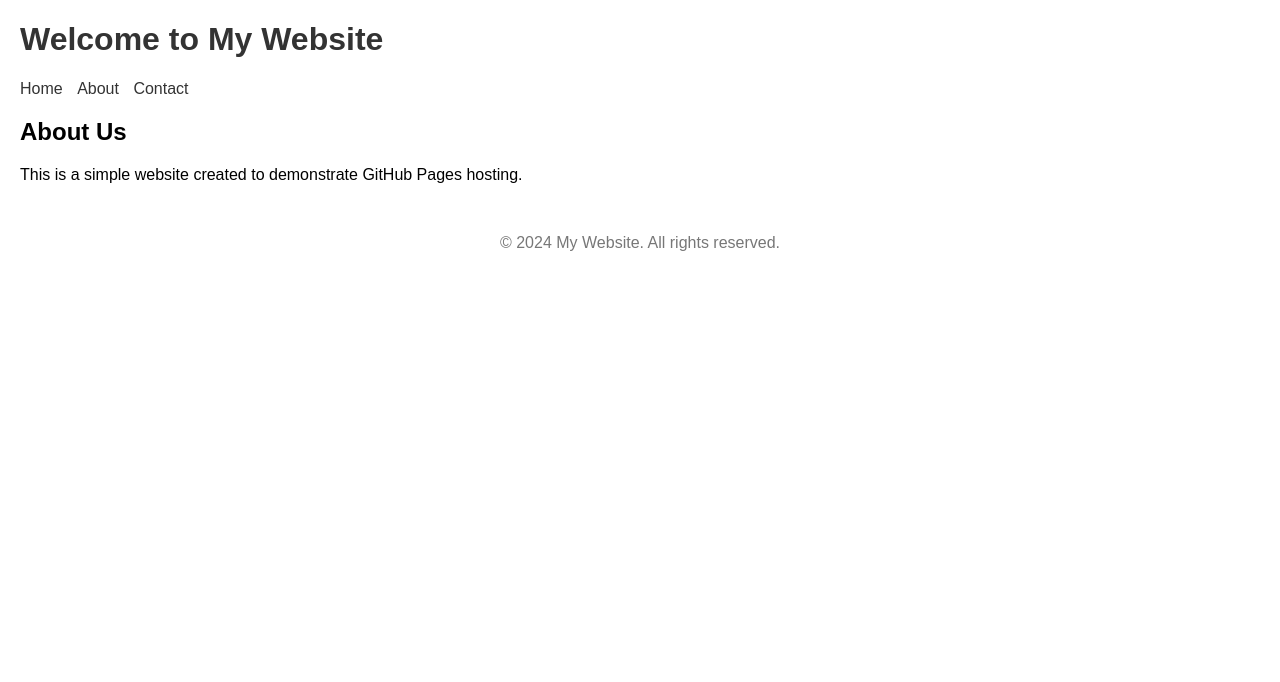
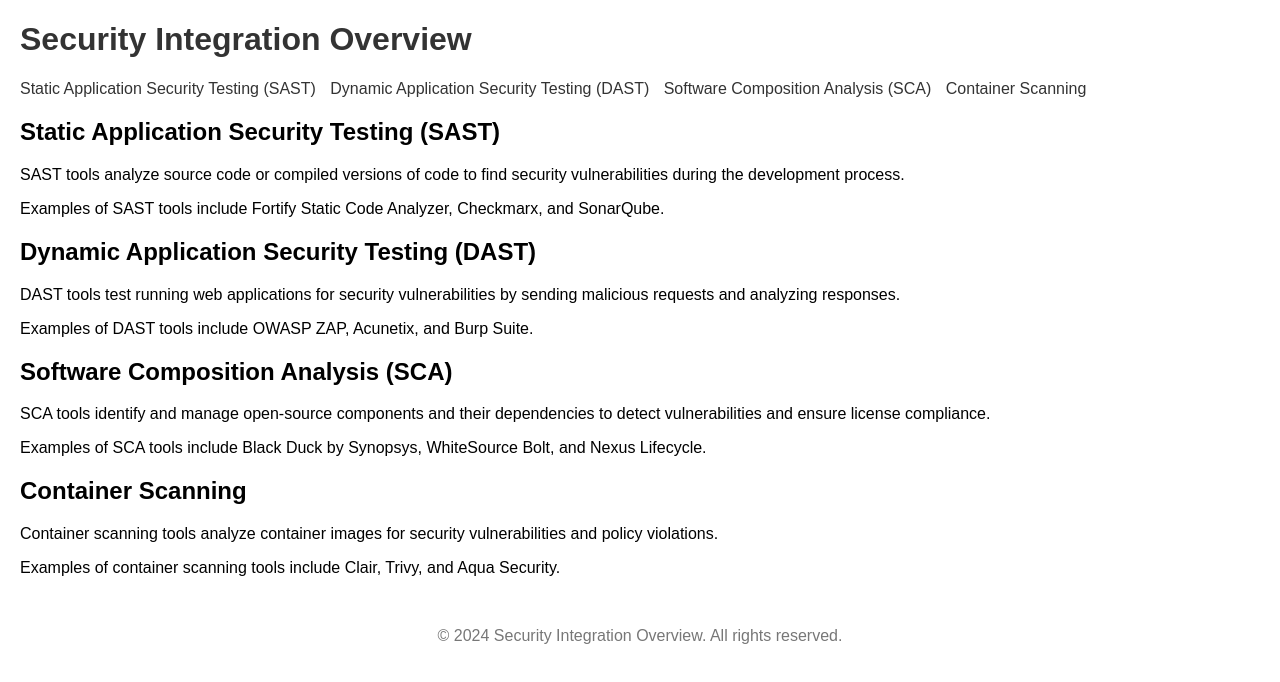
Before and after one commit to aanaberu/Tools-list-for-DevOps-in-Security-and-Compliance-area, a plain HTML site: page index.html in a window 1280 px wide. Drawn offline with Linux system fonts and the light colour scheme.

Commit message:
Update for security releated area

```diff
--- a/index.html
+++ b/index.html
@@ -3,28 +3,45 @@
 <head>
     <meta charset="UTF-8">
     <meta name="viewport" content="width=device-width, initial-scale=1.0">
-    <title>My Website</title>
+    <title>Security Integration Overview</title>
     <link rel="stylesheet" href="styles.css">
 </head>
 <body>
     <header>
-        <h1>Welcome to My Website</h1>
+        <h1>Security Integration Overview</h1>
     </header>
     <nav>
         <ul>
-            <li><a href="#">Home</a></li>
-            <li><a href="#">About</a></li>
-            <li><a href="#">Contact</a></li>
+            <li><a href="#sast">Static Application Security Testing (SAST)</a></li>
+            <li><a href="#dast">Dynamic Application Security Testing (DAST)</a></li>
+            <li><a href="#sca">Software Composition Analysis (SCA)</a></li>
+            <li><a href="#container">Container Scanning</a></li>
         </ul>
     </nav>
     <main>
-        <section>
-            <h2>About Us</h2>
-            <p>This is a simple website created to demonstrate GitHub Pages hosting.</p>
+        <section id="sast">
+            <h2>Static Application Security Testing (SAST)</h2>
+            <p>SAST tools analyze source code or compiled versions of code to find security vulnerabilities during the development process.</p>
+            <p>Examples of SAST tools include Fortify Static Code Analyzer, Checkmarx, and SonarQube.</p>
+        </section>
+        <section id="dast">
+            <h2>Dynamic Application Security Testing (DAST)</h2>
+            <p>DAST tools test running web applications for security vulnerabilities by sending malicious requests and analyzing responses.</p>
+            <p>Examples of DAST tools include OWASP ZAP, Acunetix, and Burp Suite.</p>
+        </section>
+        <section id="sca">
+            <h2>Software Composition Analysis (SCA)</h2>
+            <p>SCA tools identify and manage open-source components and their dependencies to detect vulnerabilities and ensure license compliance.</p>
+            <p>Examples of SCA tools include Black Duck by Synopsys, WhiteSource Bolt, and Nexus Lifecycle.</p>
+        </section>
+        <section id="container">
+            <h2>Container Scanning</h2>
+            <p>Container scanning tools analyze container images for security vulnerabilities and policy violations.</p>
+            <p>Examples of container scanning tools include Clair, Trivy, and Aqua Security.</p>
         </section>
     </main>
     <footer>
-        <p>&copy; 2024 My Website. All rights reserved.</p>
+        <p>&copy; 2024 Security Integration Overview. All rights reserved.</p>
     </footer>
     <script src="script.js"></script>
 </body>
```
